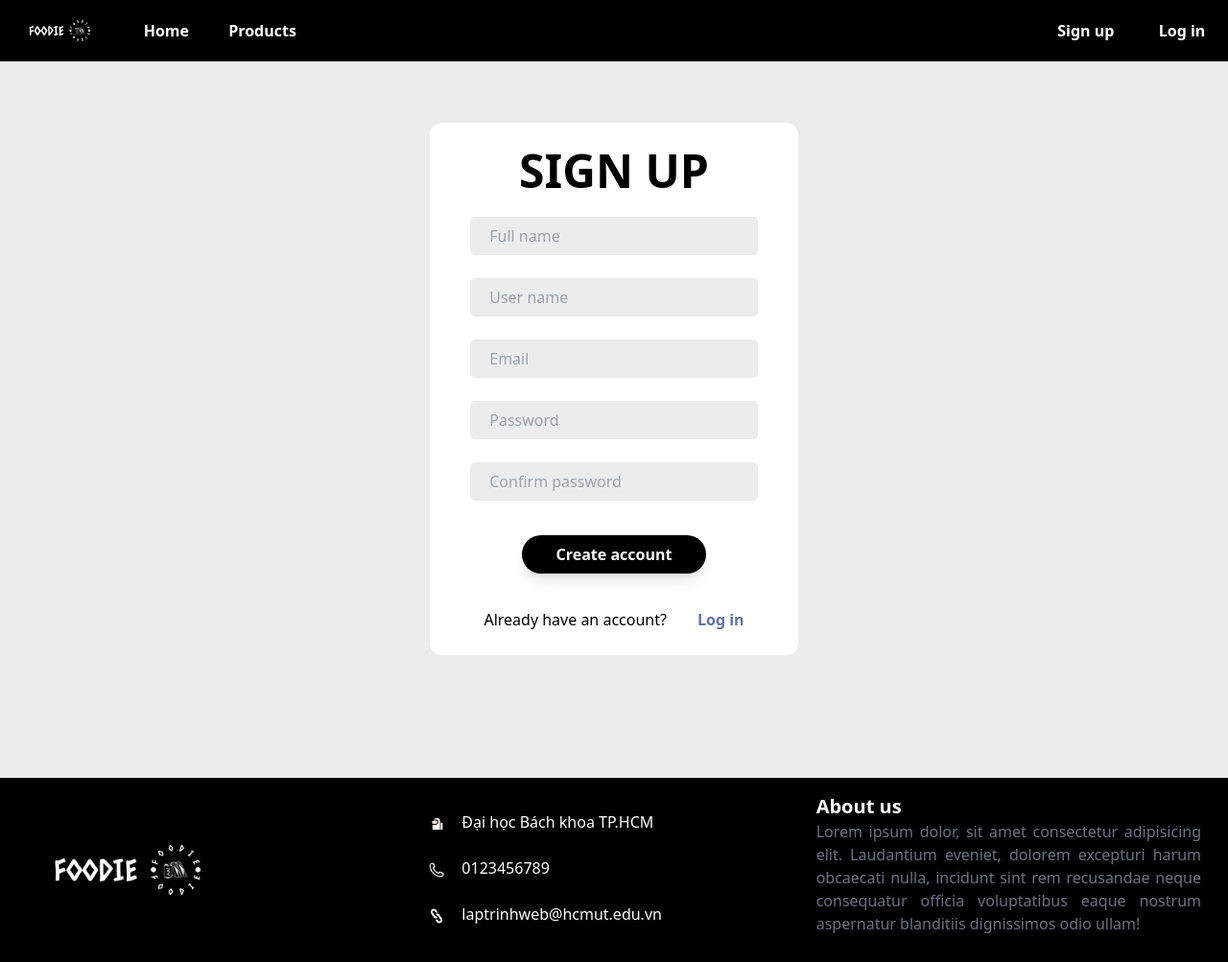
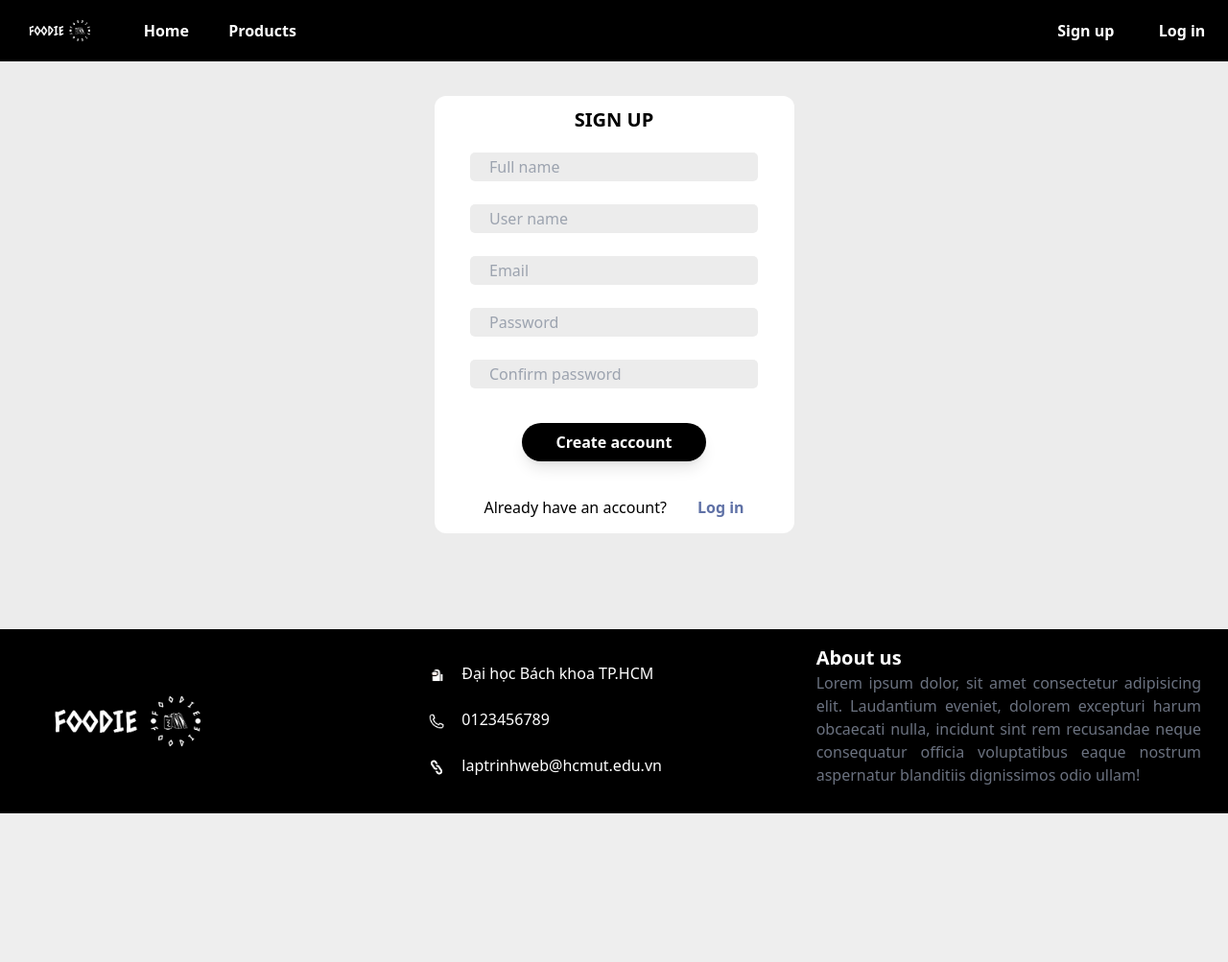
Before and after one commit to iamlvv/foodie_final, a PHP site: page /foodie_final/signup.php in a window 1280 px wide. Shown: the whole page at 96% size. After the commit the page ends 848 px from the top, so only its background shows below. Run offline with PHP 8.4, Linux system fonts and the light colour scheme; some libraries are stand-ins or nearby versions.

Commit message:
Update resetpassword and responsive for login, signup, resetpw

```diff
--- a/signup.php
+++ b/signup.php
@@ -76,7 +76,7 @@
             body{
             background-color: rgb(236, 236, 236);
             }
-            .signup{
+            /*.signup{
                 border: 0px;
                 width: 30%;
                 background-color: white;
@@ -89,6 +89,41 @@
                 border-radius: 5px;
                 width: 90%;
                 height: 40px;
+            }*/
+            @media all and (min-width: 1024px) {
+                .signup{
+                    border: 0px;
+                    width: 500px;
+                    background-color: white;
+                    border-radius: 12px;
+                    margin: 100px auto;
+                    padding: 20px;
+                }
+                .input{
+                    background-color:rgb(236, 236, 236);
+                    border-radius: 5px;
+                    width: 400px;
+                    height: 40px;
+                }
+            }
+            @media all and (min-width: 768px) {
+                .signup{
+                    border: 0px;
+                    width: 375px;
+                    background-color: white;
+                    border-radius: 12px;
+                    margin: 100px auto;
+                    padding: 15px;
+                }
+                .input{
+                    background-color:rgb(236, 236, 236);
+                    border-radius: 5px;
+                    width: 300px;
+                    height: 30px;
+                }
+                .h1{
+                    font-size: 20px;
+                }
             }
         </style>
     </head>
@@ -98,7 +133,7 @@
         <!-- Sign up header ends -->
         <!-- Sign up form starts -->
         <div class="signup">
-            <h1 class="text-center font-bold text-5xl"><b>SIGN UP</b></h1><br>
+            <h1 class="h1 text-center font-bold text-5xl"><b>SIGN UP</b></h1><br>
             <form action="" method="POST" class="text-center">
                 <input class="input pl-5" type="text" name="fullname" placeholder="Full name" required><br><br>
                 <input class="input pl-5" type="text" name="username" placeholder="User name" required><br><br>
```
Also changed, not shown: login.php (+38 -1 lines), resetpassword.php (+28 -4 lines).
